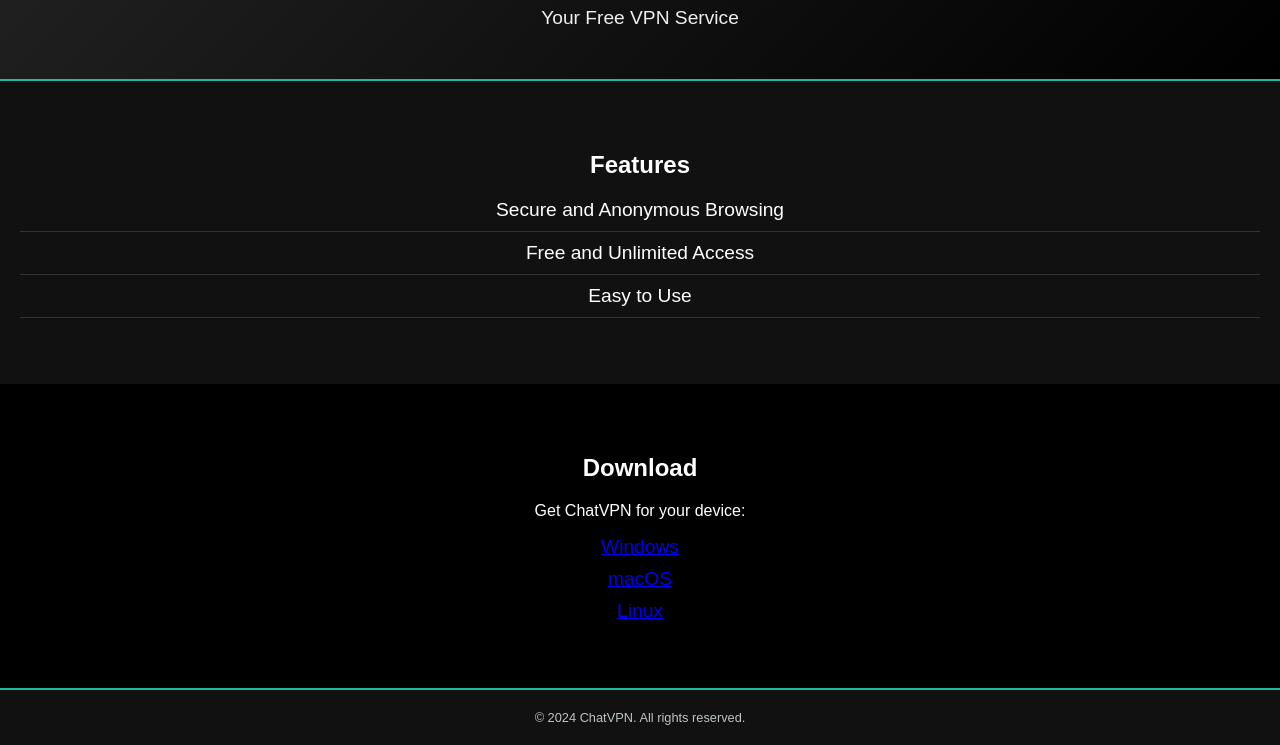
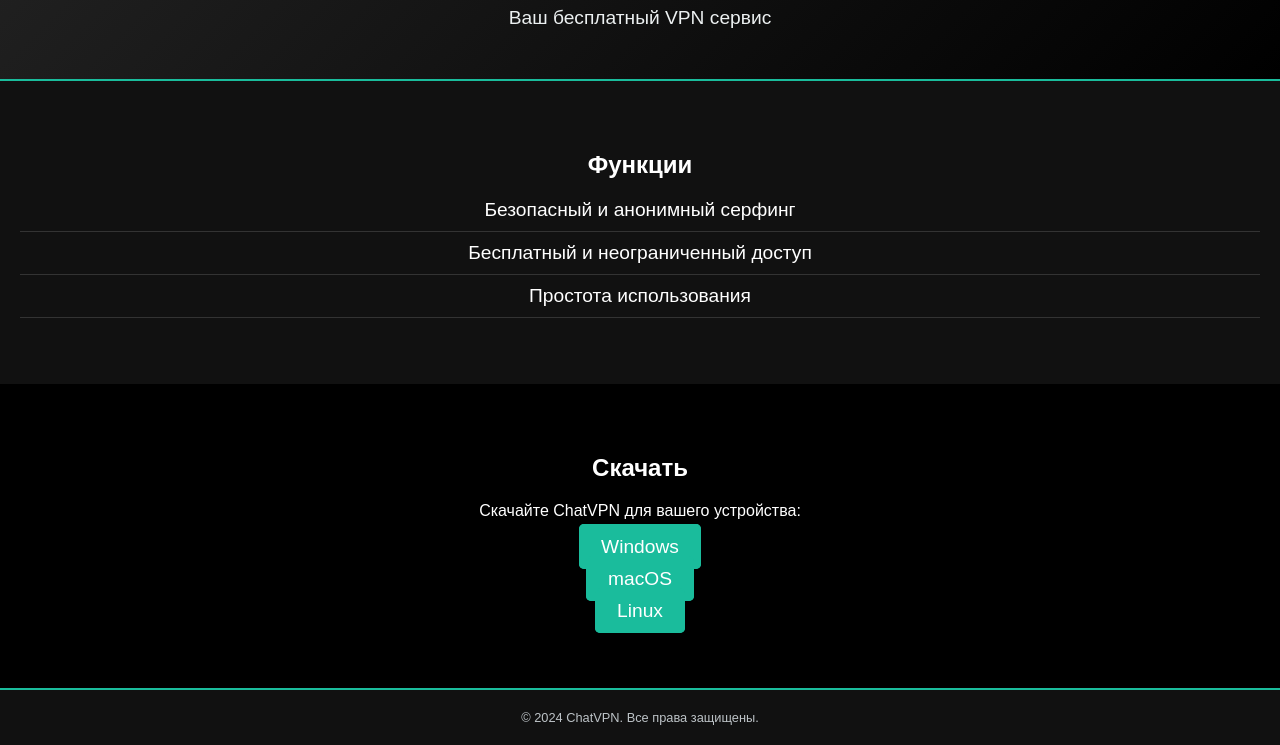
Before and after one commit to cheat-xaip/ChatVPN, a plain HTML site: page index.html in a window 1280 px wide. Shown: the part 108-853 px from the top of the page. Drawn offline with Linux system fonts and the light colour scheme.

Commit message:
Update index.html

```diff
--- a/index.html
+++ b/index.html
@@ -1,35 +1,37 @@
 <!DOCTYPE html>
-<html lang="en">
+<html lang="ru">
 <head>
     <meta charset="UTF-8">
     <meta name="viewport" content="width=device-width, initial-scale=1.0">
-    <title>ChatVPN - Free VPN Service</title>
+    <title>ChatVPN - Бесплатный VPN Сервис</title>
     <link rel="stylesheet" href="styles.css">
+    <link href="https://fonts.googleapis.com/css2?family=Roboto:wght@400;700&display=swap" rel="stylesheet">
 </head>
 <body>
     <header>
         <h1>ChatVPN</h1>
-        <p>Your Free VPN Service</p>
+        <p>Ваш бесплатный VPN сервис</p>
     </header>
     <section id="features">
-        <h2>Features</h2>
+        <h2>Функции</h2>
         <ul>
-            <li>Secure and Anonymous Browsing</li>
-            <li>Free and Unlimited Access</li>
-            <li>Easy to Use</li>
+            <li>Безопасный и анонимный серфинг</li>
+            <li>Бесплатный и неограниченный доступ</li>
+            <li>Простота использования</li>
         </ul>
     </section>
     <section id="download">
-        <h2>Download</h2>
-        <p>Get ChatVPN for your device:</p>
+        <h2>Скачать</h2>
+        <p>Скачайте ChatVPN для вашего устройства:</p>
         <ul>
-            <li><a href="#">Windows</a></li>
-            <li><a href="#">macOS</a></li>
-            <li><a href="#">Linux</a></li>
+            <li><a href="download/windows.zip" class="download-button">Windows</a></li>
+            <li><a href="download/macos.zip" class="download-button">macOS</a></li>
+            <li><a href="download/linux.zip" class="download-button">Linux</a></li>
         </ul>
     </section>
     <footer>
-        <p>&copy; 2024 ChatVPN. All rights reserved.</p>
+        <p>&copy; 2024 ChatVPN. Все права защищены.</p>
     </footer>
+    <script src="scripts.js"></script>
 </body>
 </html>
```
